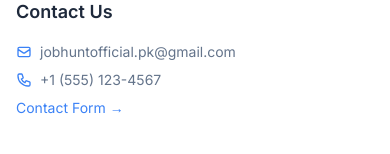
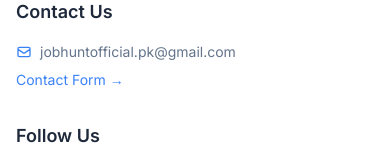
Before and after one commit to Zohaib521321/job-portal-user, a Next.js app: page / in a window 390 px wide. Shown: the part 1094-1248 px from the top of the page. Built offline with nearby package versions, Linux system fonts and the light colour scheme; no server answers.

Commit message:
Comment out phone number display in Footer component

```diff
--- a/src/components/Footer.tsx
+++ b/src/components/Footer.tsx
@@ -58,12 +58,12 @@
                    jobhuntofficial.pk@gmail.com
                 </a>
               </li>
-              <li className="flex items-center gap-2">
+              {/* <li className="flex items-center gap-2">
                 <svg className="w-4 h-4 text-primary" fill="none" stroke="currentColor" viewBox="0 0 24 24">
                   <path strokeLinecap="round" strokeLinejoin="round" strokeWidth={2} d="M3 5a2 2 0 012-2h3.28a1 1 0 01.948.684l1.498 4.493a1 1 0 01-.502 1.21l-2.257 1.13a11.042 11.042 0 005.516 5.516l1.13-2.257a1 1 0 011.21-.502l4.493 1.498a1 1 0 01.684.949V19a2 2 0 01-2 2h-1C9.716 21 3 14.284 3 6V5z" />
                 </svg>
                 <span>+1 (555) 123-4567</span>
-              </li>
+              </li> */}
               <li>
                 <Link href="/contact" className="text-primary hover:text-primary-dark transition-colors">
                   Contact Form →
```
